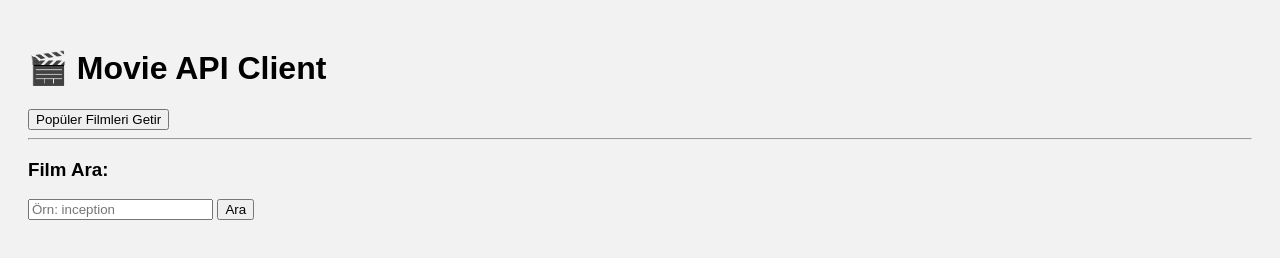
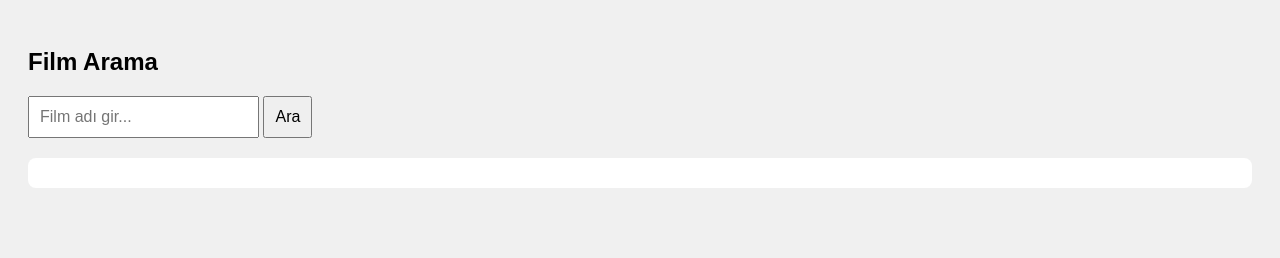
Before and after one commit to Beyza748/movie-api, a plain HTML site: page index.html in a window 1280 px wide. Drawn offline with Linux system fonts and the light colour scheme.

Commit message:
Update index.html

```diff
--- a/index.html
+++ b/index.html
@@ -2,37 +2,34 @@
 <html lang="tr">
 <head>
     <meta charset="UTF-8">
-    <title>Movie API Client</title>
+    <title>Film Arama</title>
     <style>
         body {
-            background: #f2f2f2;
-            font-family: Arial, sans-serif;
+            font-family: Arial;
+            background: #f0f0f0;
             padding: 20px;
         }
-        .movie {
+        input, button {
+            padding: 10px;
+            font-size: 16px;
+        }
+        #filmSonuc {
+            margin-top: 20px;
             background: white;
-            padding: 10px;
-            margin: 10px 0;
+            padding: 15px;
             border-radius: 8px;
-            box-shadow: 0 0 5px rgba(0,0,0,0.1);
         }
     </style>
 </head>
 <body>
 
-    <h1>🎬 Movie API Client</h1>
+    <h2>Film Arama</h2>
 
-    <button onclick="getPopular()">Popüler Filmleri Getir</button>
-    <div id="popular"></div>
+    <input type="text" id="filmAdi" placeholder="Film adı gir...">
+    <button onclick="filmAra()">Ara</button>
 
-    <hr>
-
-    <h3>Film Ara:</h3>
-    <input type="text" id="searchInput" placeholder="Örn: inception">
-    <button onclick="searchMovie()">Ara</button>
-    <div id="results"></div>
+    <div id="filmSonuc"></div>
 
     <script src="script.js"></script>
-
 </body>
 </html>
```
